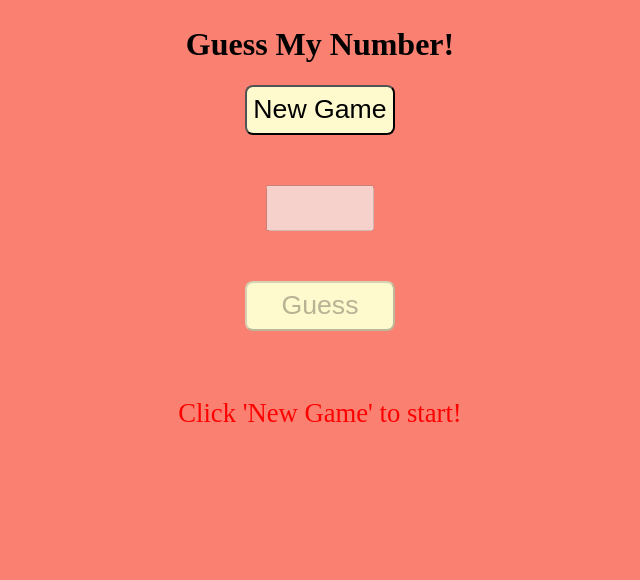
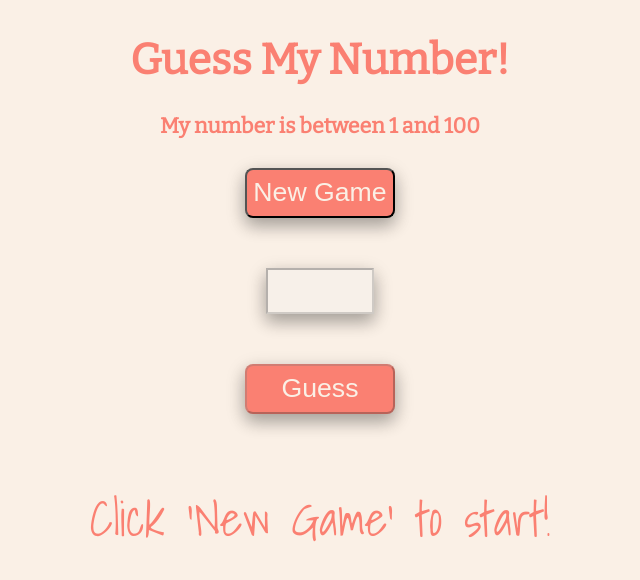
Before and after one commit to sarastanton/simple-js-guessing-game, a plain HTML site: page index.html in a window 1280 px wide. Shown: the whole page, without its empty margins (320-960 px from the left). Drawn offline with nearby package versions, Linux system fonts and the light colour scheme.

Commit message:
More styling

```diff
--- a/index.html
+++ b/index.html
@@ -4,9 +4,11 @@
     <meta charset="utf-8">
     <title>Guess My Number!</title>
     <link rel=stylesheet type="text/css" href="style.css">
+    <link href="https://fonts.googleapis.com/css?family=Acme|Bitter|Dancing+Script|Shadows+Into+Light&display=swap" rel="stylesheet">
   </head>
   <body>
     <h1>Guess My Number!</h1>
+    <h4>My number is between 1 and 100</h4>
     <div><button onclick="newGame()">New Game</button></div>
     <div>
       <input type="text" name="guess" id="guess" disabled>
--- a/number-guess.js
+++ b/number-guess.js
@@ -30,7 +30,7 @@ checkGuess = () => {
 
 giveFeedback = () => {
   const direction = guess > number ? "high" : "low"
-  document.getElementById("feedback").innerText = `Try again -- too ${direction}!`
+  document.getElementById("feedback").innerText = `Try again - too ${direction}!`
 }
 
 updateCounter = () => {
--- a/style.css
+++ b/style.css
@@ -1,34 +1,60 @@
+/* font-family: 'Bitter', serif;
+font-family: 'Dancing Script', cursive;
+font-family: 'Shadows Into Light', cursive;
+font-family: 'Acme', sans-serif; */
+
+
 body {
-  background-color: salmon;
   height: 900px;
   margin: 0;
   padding: 5px;
   text-align: center;
+  font-family: 'Bitter', serif;
+  font-size: 16pt;
+  background-color: linen;
+  color: salmon;
 }
 
 button {
   height: 50px;
   width: 150px;
-  background-color: lemonchiffon;
+  background-color: salmon;
+  color: linen;
+  box-shadow: 0 8px 16px 0 rgba(0,0,0,0.2), 0 6px 20px 0 rgba(0,0,0,0.19);
   border-radius: 8px;
   cursor: pointer;
   font-size: 20pt;
+  /* border-color: linen; */
+  outline: none;
+}
+
+button:disabled {
+  cursor: not-allowed;
 }
 
 input {
   height: 40px;
   width: 100px;
   margin: 50px;
+  box-shadow: 0 8px 16px 0 rgba(0,0,0,0.2), 0 6px 20px 0 rgba(0,0,0,0.19);
+  font-size: 36pt;
+  color: salmon;
+}
+
+input:disabled {
+  cursor: not-allowed;
 }
 
 #feedback {
-  color: red;
   font-size: 20pt;
   margin: 50pt;
+  font-family: 'Shadows Into Light', serif;
+  font-size: 36pt;
 }
 
 #counter {
-  color: yellow;
   font-size: 20pt;
   margin: 50pt;
+  font-family: 'Shadows Into Light', serif;
+  font-size: 36pt;
 }
```
